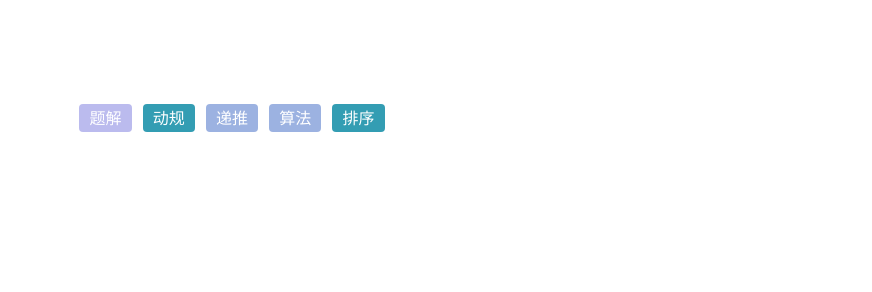
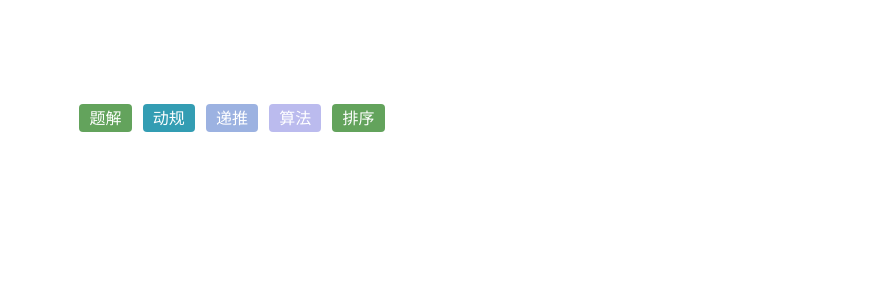
Before and after one commit to Shadowwind123/hzyangjc.github.io, a plain HTML site: page tags/index.html in a window 1280 px wide. Shown: the part 200-492 px from the top of the page, 408-1280 px from the left. Drawn offline with nearby package versions, Linux system fonts and the light colour scheme; some packages are replaced by stand-ins of ours; a script that the page names is missing.

Commit message:
Site updated: 2018-08-23 09:06:12

```diff
--- a/tags/index.html
+++ b/tags/index.html
@@ -132,15 +132,15 @@
 <main class="app-body">
   <div id="tag-cloud">
 
-      <a class="tag0" data-name="tag-题解">题解</a>
+      <a class="tag3" data-name="tag-题解">题解</a>
 
       <a class="tag2" data-name="tag-动规">动规</a>
 
       <a class="tag1" data-name="tag-递推">递推</a>
 
-      <a class="tag1" data-name="tag-算法">算法</a>
+      <a class="tag0" data-name="tag-算法">算法</a>
 
-      <a class="tag2" data-name="tag-排序">排序</a>
+      <a class="tag3" data-name="tag-排序">排序</a>
 
   </div>
 
```
